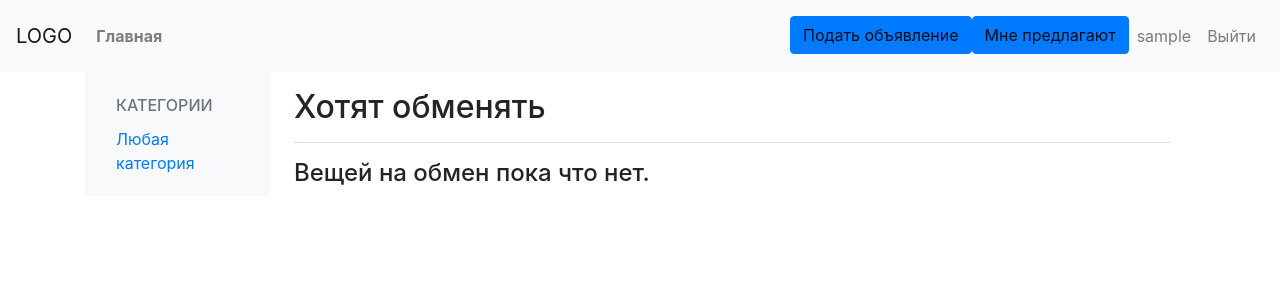
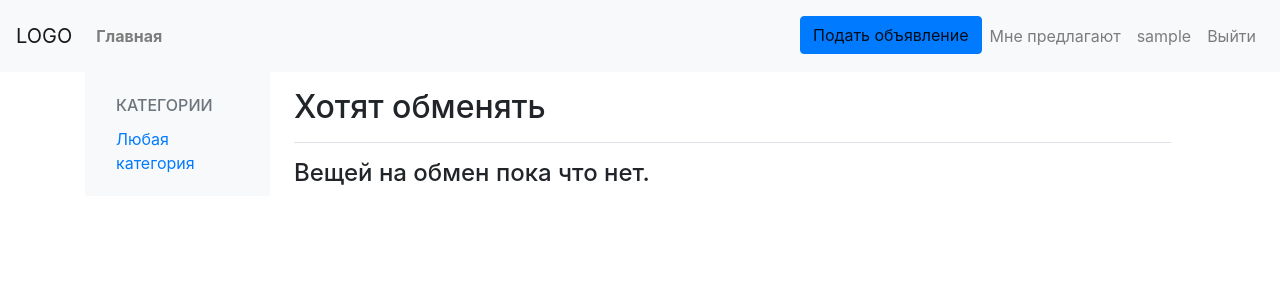
Before and after one commit to crazyinterns/swap_items, a Django app: page / in a window 1280 px wide. Shown: the top 300 px of the page. Run offline with Django 3.2, Linux system fonts and the light colour scheme; the visitor is signed in with stand-in values (Sample User, id 1); data that the repository does not hold is empty; parts of the project's set-up code (start-up, migrations or seed data) failed here and were passed over.

Commit message:
Add styles for link in header

```diff
--- a/templates/base.html
+++ b/templates/base.html
@@ -27,7 +27,7 @@
                       <a class="btn btn-primary" href="{% url 'new_item' %}">Подать объявление</a>
                     </li>
                     <li class="nav-item">
-                      <a class="btn btn-primary" href="{% url 'offers' %}">Мне предлагают</a>
+                      <a class="nav-link" href="{% url 'offers' %}">Мне предлагают</a>
                     </li>
                     <li class="nav-item">
                         <a  class="nav-link" href="{% url 'profile' pk=request.user.id %}">{{ user.username }}</a>
```
